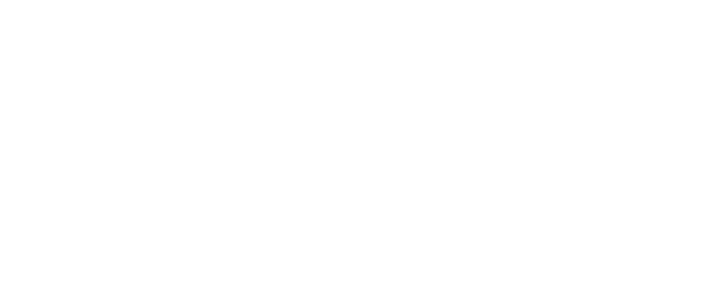
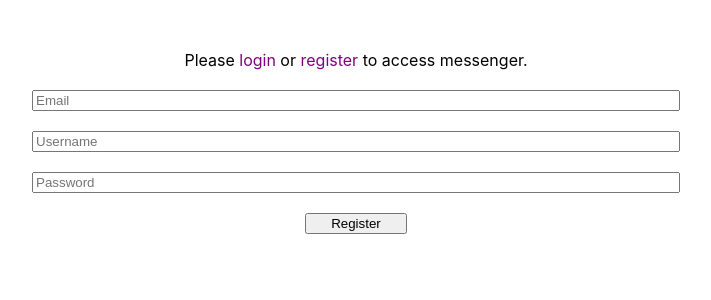
Before and after one commit to SergeySydorenko/messenger, a React (Create React App) app in the folder client/: page /register in a window 1280 px wide. Shown: the top 300 px of the page, without its empty margins (284-995 px from the left). Built offline with nearby package versions, Linux system fonts and the light colour scheme.

Commit message:
login and register

```diff
--- a/client/package.json
+++ b/client/package.json
@@ -8,6 +8,7 @@
     "@testing-library/user-event": "^12.8.3",
     "react": "^17.0.2",
     "react-dom": "^17.0.2",
+    "react-router-dom": "^5.3.0",
     "react-scripts": "4.0.3",
     "web-vitals": "^1.1.2"
   },
--- a/client/public/index.html
+++ b/client/public/index.html
@@ -2,14 +2,14 @@
 <html lang="en">
   <head>
     <meta charset="utf-8" />
-    <link rel="icon" href="%PUBLIC_URL%/favicon.ico" />
+    <!-- <link rel="icon" href="%PUBLIC_URL%/favicon.ico" /> -->
     <meta name="viewport" content="width=device-width, initial-scale=1" />
     <meta name="theme-color" content="#000000" />
     <meta
       name="description"
       content="Web site created using create-react-app"
     />
-    <link rel="apple-touch-icon" href="%PUBLIC_URL%/logo192.png" />
+    <!-- <link rel="apple-touch-icon" href="%PUBLIC_URL%/logo192.png" /> -->
     <!--
       manifest.json provides metadata used when your web app is installed on a
       user's mobile device or desktop. See https://developers.google.com/web/fundamentals/web-app-manifest/
@@ -24,7 +24,7 @@
       work correctly both with client-side routing and a non-root public URL.
       Learn how to configure a non-root public URL by running `npm run build`.
     -->
-    <title>React App</title>
+    <title>Messenger</title>
   </head>
   <body>
     <noscript>You need to enable JavaScript to run this app.</noscript>
--- a/client/src/App.js
+++ b/client/src/App.js
@@ -1,9 +1,36 @@
+import Register from './Register';
+import Login from './Login';
+import {
+  BrowserRouter as Router,
+  Switch,
+  Route,
+  Link
+} from "react-router-dom";
 
 function App() {
+  let isLogged;
+  let messenger;
   return (
     <div className="App">
       <header className="App-header">
-
+        {isLogged ?
+          messenger :
+          (<Router>
+            <div className="registerOrLogin">Please
+            <Link to="/login" className="routerLinks"> login </Link>
+            or
+            <Link to="/register" className="routerLinks"> register </Link>
+            to access messenger.</div>
+            <Switch>
+              <Route exect path="/login">
+                <Login/>
+              </Route>
+              <Route exect path="/register">
+                <Register/>
+              </Route>
+            </Switch>
+          </Router>)
+        }
       </header>
     </div>
   );
--- /dev/null
+++ b/client/src/Login.js
@@ -0,0 +1,48 @@
+
+
+function Login(){
+    let url = "http://localhost:3000/"
+    const onFinish = async (event) =>{
+        let user = {
+            username: event.target[0].value,
+            password: event.target[1].value,
+        }
+        console.log(user)
+        // let response = await fetch(url, {
+        //     method: 'POST',
+        //     headers: {
+        //       'Content-Type': 'application/json;charset=utf-8'
+        //     },
+        //     body: JSON.stringify(user)
+        //   });
+        // console.log(response);
+        event.preventDefault();
+    }
+
+    return(
+        <form
+            className="formLogin"
+            name="registration"
+            method="post"
+            onSubmit={onFinish}>
+            <input
+                placeholder="Username"
+                className="formLogin__input"
+                name='username' id="username"
+                type="text"
+                required></input>
+            <input
+                placeholder="Password"
+                className="formLogin__input"
+                name='password'
+                id="password"
+                type="password"
+                required></input>
+            <button type="submit" className="formLogin__button">
+                Login
+            </button>
+        </form>
+    )
+}
+
+export default Login;
--- /dev/null
+++ b/client/src/Register.js
@@ -0,0 +1,55 @@
+
+
+function Register(){
+    let url = "http://localhost:3000/"
+    const onFinish = async (event) =>{
+        let user = {
+            email: event.target[0].value,
+            username: event.target[1].value,
+            password: event.target[2].value
+        }
+        console.log(user)
+        // let response = await fetch(url, {
+        //     method: 'POST',
+        //     headers: {
+        //       'Content-Type': 'application/json;charset=utf-8'
+        //     },
+        //     body: JSON.stringify(user)
+        //   });
+        // console.log(response);
+        event.preventDefault();
+    }
+
+    return(
+        <form
+            className="formLogin"
+            name="registration"
+            method="post"
+            onSubmit={onFinish}>
+            <input
+                placeholder="Email"
+                className="formLogin__input"
+                name="email" id="email"
+                type="email"
+                required></input>
+            <input
+                placeholder="Username"
+                className="formLogin__input"
+                name='username' id="username"
+                type="text"
+                required></input>
+            <input
+                placeholder="Password"
+                className="formLogin__input"
+                name='password'
+                id="password"
+                type="password"
+                required></input>
+            <button type="submit" className="formLogin__button">
+                Register
+            </button>
+        </form>
+    )
+}
+
+export default Register;
--- a/client/src/index.css
+++ b/client/src/index.css
@@ -7,7 +7,27 @@
   -moz-osx-font-smoothing: grayscale;
 }
 
-code {
-  font-family: source-code-pro, Menlo, Monaco, Consolas, 'Courier New',
-    monospace;
+.formLogin{
+  display: flex;
+  flex-direction: column;
 }
+.registerOrLogin{
+  margin-top: 50px;
+  text-align: center;
+}
+.routerLinks{
+  text-decoration: none;
+  color: purple;
+}
+.formLogin__input{
+  width: 50%;
+  margin-top: 20px;
+  margin-left: auto;
+  margin-right: auto;
+}
+.formLogin__button{
+  width: 8%;
+  margin-top: 20px;
+  margin-left: auto;
+  margin-right: auto;
+}
```
Also changed, not shown: 1 other file (tests, documents, lock files or other folders).
